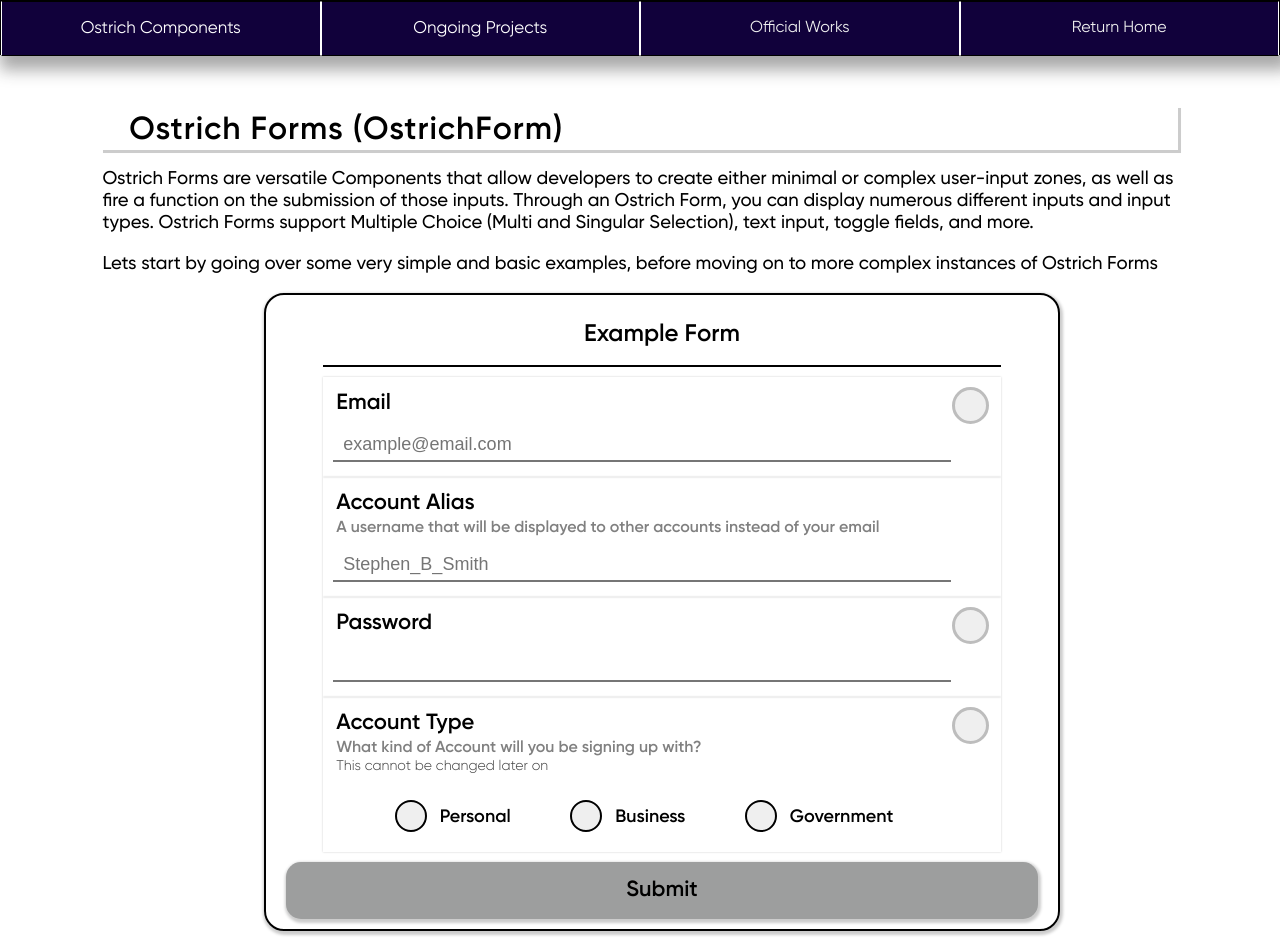
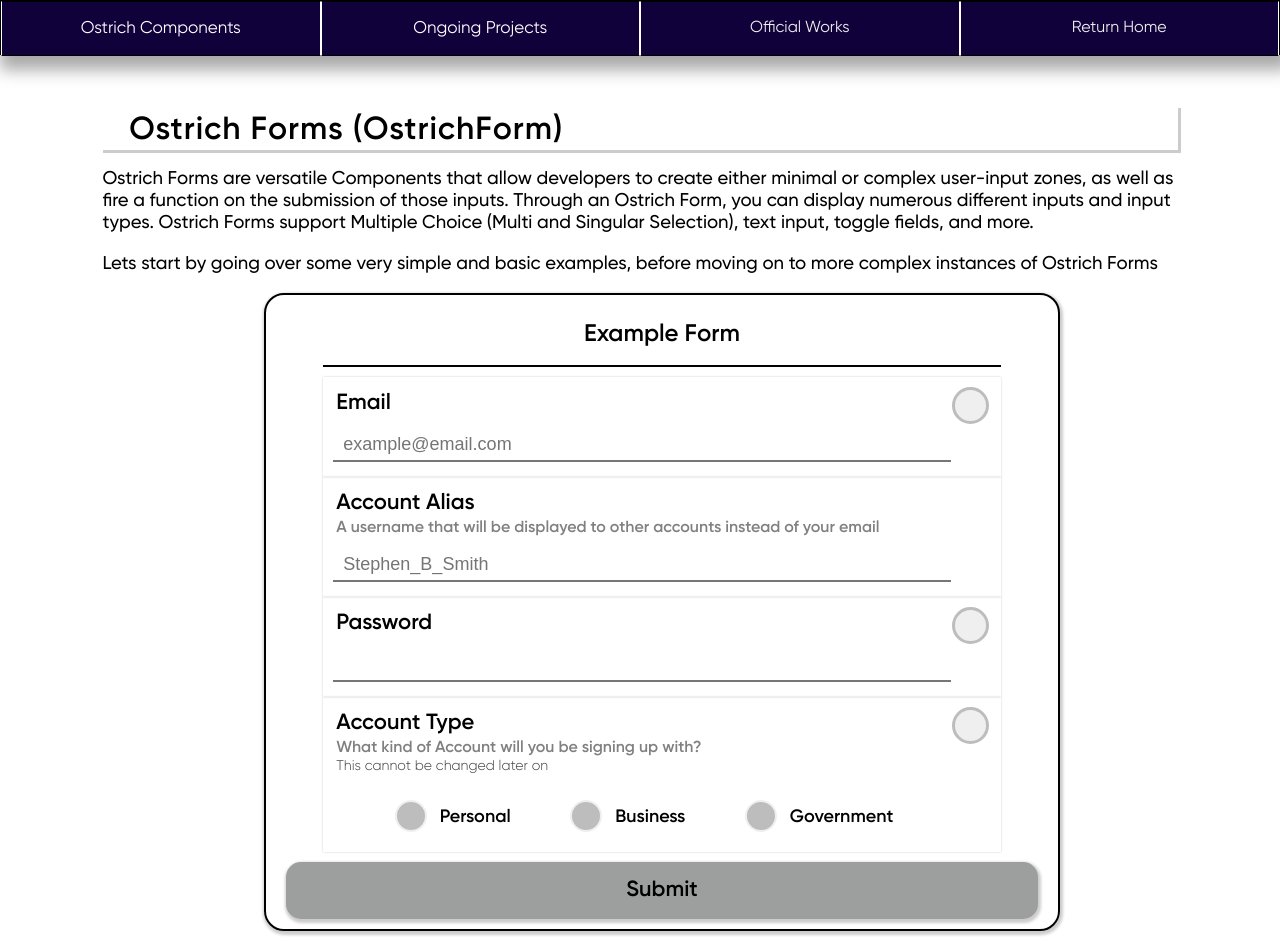
Before and after one commit to NLanese/the-codex, a Next.js app: page /showcases/ostrich-components/ostrich_forms in a window 1280 px wide. Shown: the top 944 px of the page. Built offline with nearby package versions, Linux system fonts and the light colour scheme.

Commit message:
More style tweaks and validity checking

```diff
--- a/OstrichComponents/Forms/OstrichForm.js
+++ b/OstrichComponents/Forms/OstrichForm.js
@@ -414,6 +414,7 @@ export const OstrichForm = ({
                                         canSubmit = true
                                     }
                                     else{
+                                        console.log("Cannot submit form because field " + fieldID + " is invalid. Has value of " + field.value)
                                         canSubmit = false
                                     }
                                 }
@@ -432,6 +433,7 @@ export const OstrichForm = ({
                                     canSubmit = true
                                 }
                                 else{
+                                    console.log("Cannot submit form because field " + fieldID + " is invalid. Has value of " + field.value)
                                     canSubmit = false
                                 }
                             }
@@ -443,10 +445,12 @@ export const OstrichForm = ({
 
                     // If the Field has no value and is required...
                     else{
+                        console.log("Cannot submit form because field " + fieldID + " is invalid. Has value of " + field.value)
                         canSubmit = false
                     }
                 }
             })
+            console.log("Returning " + canSubmit)
             return canSubmit
         }
 
--- a/OstrichComponents/Forms/OstrichSelectionBox.js
+++ b/OstrichComponents/Forms/OstrichSelectionBox.js
@@ -18,20 +18,6 @@ export const OstrichSelectionBox = ({
     correctOptionStyle,
 
     circleStyle = {border: "2px solid black", borderRadius: 32, height: 32, width: 32},
-    boxStyle = {border: "2px solid black", borderRadius: 15, height: 55, minWidth: 100},
-
-    selectedCircleStyle = {border: "2px solid black", backgroundColor: '#3b63bf', borderRadius: 32, height: 32, width: 32},
-    selectedBoxStyle = {border: "2px solid black", backgroundColor: '#3b63bf', borderRadius: 15, height: 55, minWidth: 100, padding: 5},
-
-    incorrectCircleStyle = {border: "2px solid black", backgroundColor: 'red', borderRadius: 32, height: 32, width: 32},
-    incorrectBoxStyle = {border: "2px solid black", backgroundColor: 'red', borderRadius: 15, height: 55, minWidth: 100, padding: 5},
-
-
-    correctCircleStyle = {border: "2px solid black", backgroundColor: 'green', borderRadius: 32, height: 32, width: 32},
-    correctBoxStyle = {border: "2px solid black", backgroundColor: 'green', borderRadius: 15, height: 55, minWidth: 100, padding: 5},
-
-    optionsTextStlye = {fontSize: 15, fontWeight: 800},
-    hoverBorderColor,
 
     correct = false,
     incorrect = false,
@@ -101,7 +87,7 @@ export const OstrichSelectionBox = ({
             setOptionStyleFinal(temp)
             setIncorrectStyleFinal({...temp, borderColor: '#57a5f2', backgroundColor: '#9cc6f0', incorrectOptionStyle})
             setSelectedStyleFinal({...temp, borderColor: '#57a5f2', backgroundColor: '#9cc6f0', selectedOptionStyle})
-            setCorrectStyleFinal({...temp, borderColor: '#57f25f', backgroundColor: '#a8ffad', selectedOptionStyle})
+            setCorrectStyleFinal({...temp, borderColor: '#57f25f', backgroundColor: '#a8ffad', correctOptionStyle})
 
             let tempTitle = {
                 fontSize: 18,
@@ -137,7 +123,7 @@ export const OstrichSelectionBox = ({
                 return selectedStyleFinal;
             }
             else{
-                return circleStyle;
+                return optionStyleFinal;
             }
         }
 
--- a/components/ostrich-components/ostForms.js
+++ b/components/ostrich-components/ostForms.js
@@ -31,13 +31,10 @@ export default function OstFormsShowcase(){
         const hasNumber    = /[0-9]/.test(input);
         const hasSpecial   = /[^A-Za-z0-9]/.test(input);
 
-        console.log(hasUppercase, " ", hasLowercase, " ", hasNumber, " ", hasSpecial)
         if (hasUppercase && hasLowercase && hasNumber && hasSpecial){
-            console.log("Returning true")
             return true
         }
         else{
-            console.log("Returning False")
             return false
         }
     }
```
